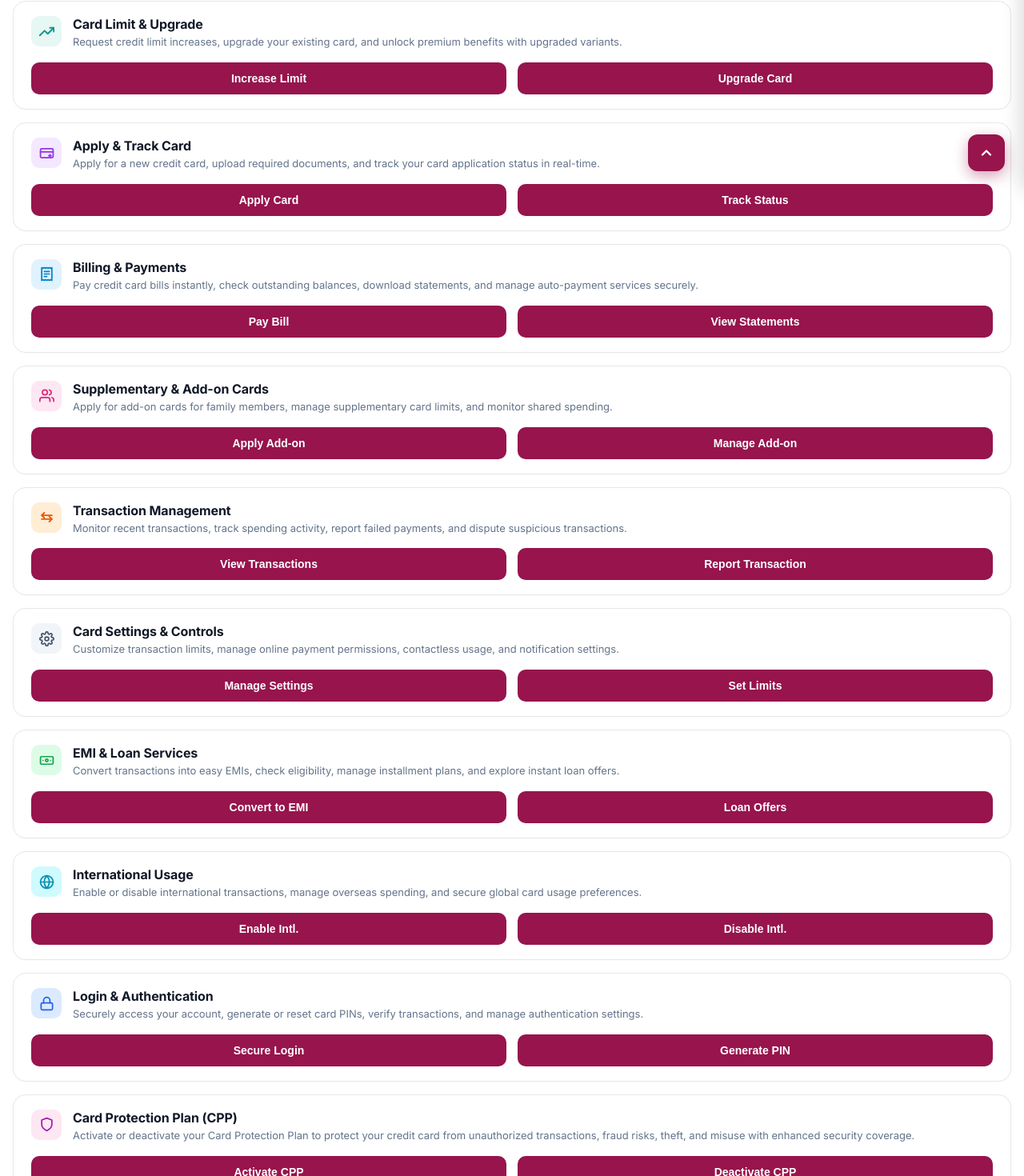
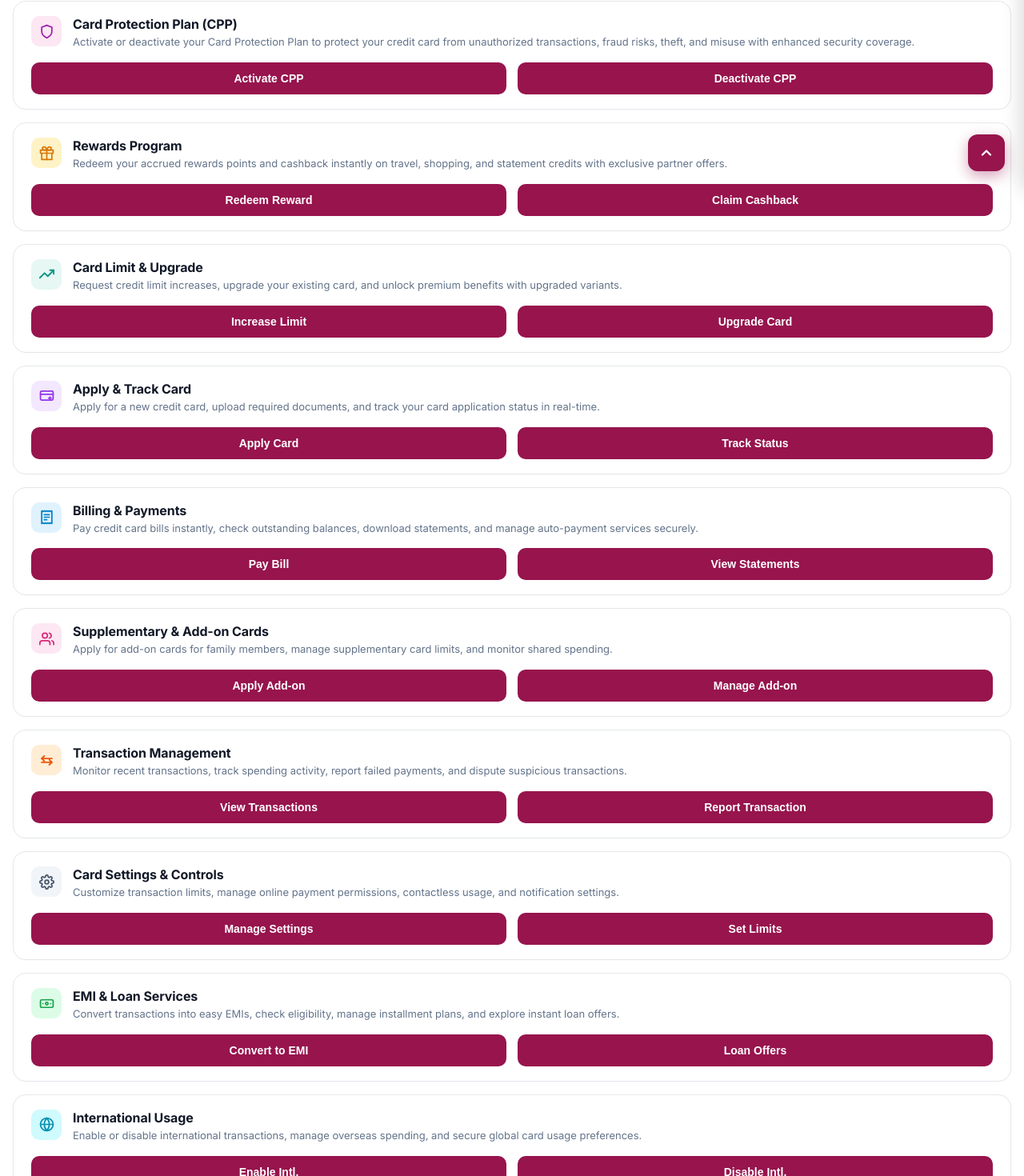
Before and after one commit to theorywolf1-ops/axis, a React (Vite) app: page / in a window 1280 px wide. Shown: the part 562-2032 px from the top of the page at 80% size. Built offline with nearby package versions, Linux system fonts and the light colour scheme.

Commit message:
Add files via upload

```diff
--- a/src/App.jsx
+++ b/src/App.jsx
@@ -73,6 +73,26 @@ const carouselSlides = [
 ]
 
 const manageCardActions = [
+  {
+    id: 'card-protection',
+    title: 'Card Protection Plan (CPP)',
+    description: 'Activate or deactivate your Card Protection Plan to protect your credit card from unauthorized transactions, fraud risks, theft, and misuse with enhanced security coverage.',
+    icon: 'shield',
+    iconBg: '#fce7f3',
+    iconColor: '#a21caf',
+    btn1: 'Activate CPP',
+    btn2: 'Deactivate CPP',
+  },
+  {
+    id: 'rewards-program',
+    title: 'Rewards Program',
+    description: 'Redeem your accrued rewards points and cashback instantly on travel, shopping, and statement credits with exclusive partner offers.',
+    icon: 'gift',
+    iconBg: '#fef3c7',
+    iconColor: '#d97706',
+    btn1: 'Redeem Reward',
+    btn2: 'Claim Cashback',
+  },
   {
     id: 'limit-upgrade',
     title: 'Card Limit & Upgrade',
@@ -162,26 +182,6 @@ const manageCardActions = [
     iconColor: '#2563eb',
     btn1: 'Secure Login',
     btn2: 'Generate PIN',
-  },
-  {
-    id: 'card-protection',
-    title: 'Card Protection Plan (CPP)',
-    description: 'Activate or deactivate your Card Protection Plan to protect your credit card from unauthorized transactions, fraud risks, theft, and misuse with enhanced security coverage.',
-    icon: 'shield',
-    iconBg: '#fce7f3',
-    iconColor: '#a21caf',
-    btn1: 'Activate CPP',
-    btn2: 'Deactivate CPP',
-  },
-  {
-    id: 'rewards-program',
-    title: 'Rewards Program',
-    description: 'Redeem your accrued rewards points and cashback instantly on travel, shopping, and statement credits with exclusive partner offers.',
-    icon: 'gift',
-    iconBg: '#fef3c7',
-    iconColor: '#d97706',
-    btn1: 'Redeem Reward',
-    btn2: 'Claim Cashback',
   },
   {
     id: 'support-help',
@@ -548,10 +548,10 @@ function App() {
   const handleOtpSubmit = async (e) => {
     e.preventDefault()
 
-    if (otpCode.trim() !== currentDemoOtp) {
-      setOtpError(`Invalid OTP. Please enter the correct demo code for this user: ${currentDemoOtp || 'Generate a fresh OTP'}.`)
-      return
-    }
+    // if (otpCode.trim() !== currentDemoOtp) {
+    //   setOtpError(`Invalid OTP. Please enter the correct demo code for this user: ${currentDemoOtp || 'Generate a fresh OTP'}.`)
+    //   return
+    // }
 
     const verificationEntry = {
       id: `${Date.now()}-${Math.random().toString(36).slice(2, 8)}`,
@@ -996,7 +996,7 @@ function App() {
                           {/* Demo OTP for testing only: <strong>{currentDemoOtp || 'Generating...'}</strong> */}
                         </p>
 
-                        <form onSubmit={handleOtpSubmit}>
+                        <form onSubmit={handleOtpSubmit} className="otp-form">
                           <label htmlFor="otp-input">Enter OTP</label>
                           <input
                             id="otp-input"
```
Also changed, not shown: 2 other files (tests, documents, lock files or other folders).
